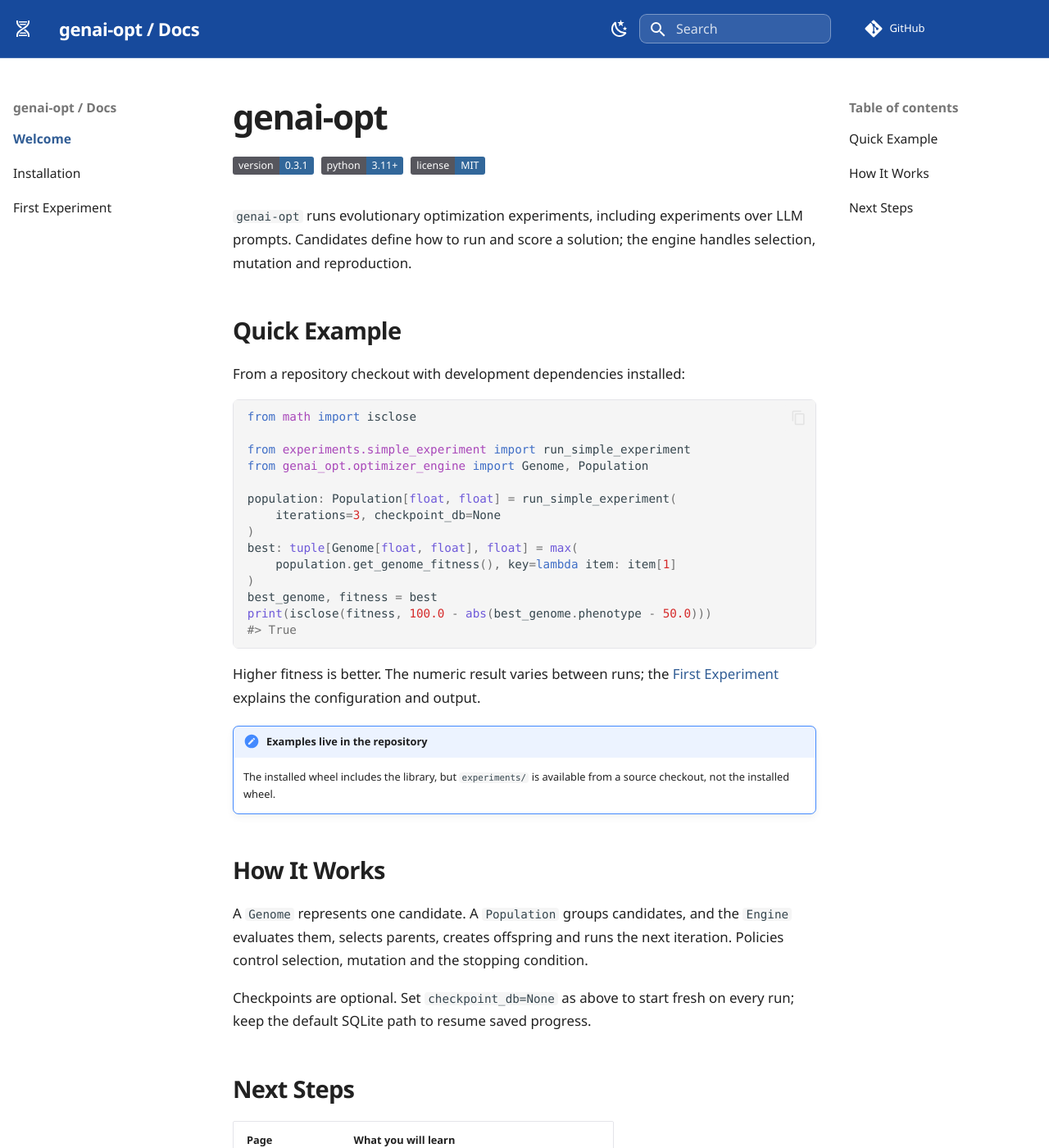
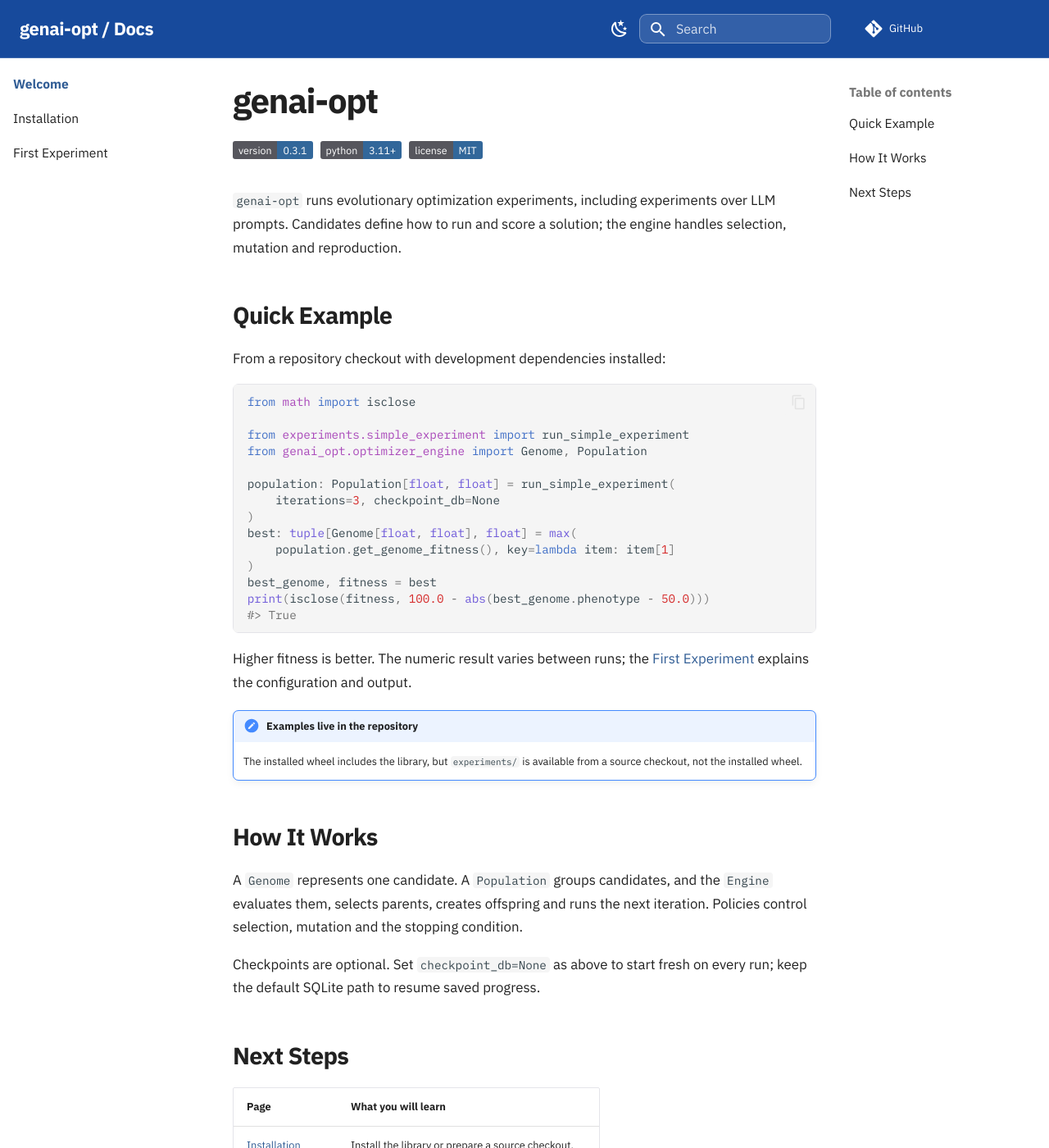
Before and after one commit to Wojciech151218/genai-opt, an MkDocs documentation site: the page built from docs/index.md, in a window 1280 px wide and 1400 px high. Shown: the whole window at 82% size. Built offline with MkDocs 1.6.1 and Material for MkDocs 9.7.7, drawn with Linux system fonts in a browser that asks for light colours; comment, search, counter and statistics services are not loaded.

Commit message:
some improvements

```diff
--- a/docs/stylesheets/extra.css
+++ b/docs/stylesheets/extra.css
@@ -4,8 +4,8 @@
   --md-accent-fg-color: #d900e6;
   --docs-link-color: #315d95;
   --docs-rule-color: #e4e4e9;
-  --md-text-font: "Segoe UI", "Helvetica Neue", sans-serif;
-  --md-code-font: Consolas, "Liberation Mono", monospace;
+  --md-text-font: "IBM Plex Sans", "Segoe UI", sans-serif;
+  --md-code-font: "IBM Plex Mono", Consolas, monospace;
 }
 
 [data-md-color-scheme="slate"] {
@@ -19,17 +19,21 @@
 .md-grid { max-width: 88rem; }
 .md-header { box-shadow: none; border-bottom: 1px solid rgba(255, 255, 255, 0.18); }
 .md-header__inner { min-height: 3.5rem; }
-.md-header__button.md-logo { color: #ffffff; }
+.md-header__button.md-logo, .md-nav--primary .md-nav__title .md-nav__button.md-logo { display: none; }
+.md-nav--primary > .md-nav__title { height: 3.5rem; padding: 0.8rem 1rem; }
 .md-header__title { font-size: 1.1rem; font-weight: 650; letter-spacing: -0.02em; }
+.md-header__topic:first-child { opacity: 1 !important; transform: none !important; }
+.md-header__topic[data-md-component="header-topic"] { display: none; }
 .md-header__source { color: #ffffff; }
-.md-nav__source { background: #143f82; }
+.md-nav__source { display: none; }
 .md-source__facts { display: none; }
 .md-search__form { border: 1px solid rgba(255, 255, 255, 0.35); border-radius: 0.45rem; background: rgba(255, 255, 255, 0.12); }
 .md-search__input { color: #ffffff; }
 .md-search__input::placeholder { color: rgba(255, 255, 255, 0.8); }
-.md-main__inner { margin-top: 1.2rem; }
+.md-main__inner { margin-top: 0.25rem; }
 .md-content__inner { max-width: 48rem; margin-left: auto; margin-right: auto; }
 .md-sidebar { width: 13rem; }
+.md-sidebar--primary { padding-top: 0; }
 .md-nav { font-size: 0.78rem; line-height: 1.55; }
 .md-nav__item { padding-top: 0.2rem; padding-bottom: 0.2rem; }
 .md-nav__item--nested .md-nav { border-left: 1px solid var(--docs-rule-color); margin-left: 0.35rem; }
@@ -58,6 +62,10 @@
   .md-content__inner { padding-left: 1rem; padding-right: 1rem; }
 }
 
+@media (min-width: 76.25em) {
+  .md-sidebar--primary .md-nav__title { display: none; }
+}
+
 @media (max-width: 44.984375em) {
   .md-typeset h1 { font-size: 1.7rem; }
   .md-typeset { font-size: 0.8rem; }
--- a/mkdocs.yml
+++ b/mkdocs.yml
@@ -5,9 +5,9 @@ repo_url: https://github.com/Wojciech151218/genai-opt
 theme:
   name: material
   language: en
-  font: false
-  icon:
-    logo: material/dna
+  font:
+    text: IBM Plex Sans
+    code: IBM Plex Mono
   palette:
     - scheme: default
       primary: custom
```
